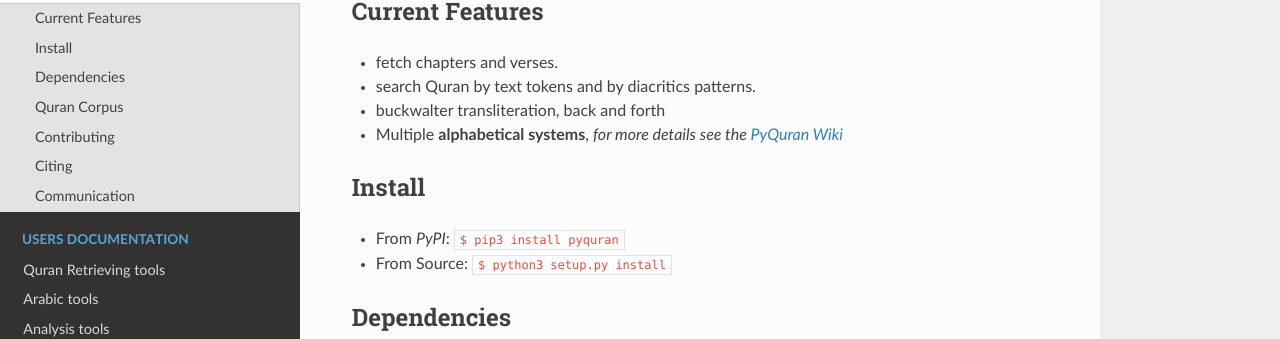
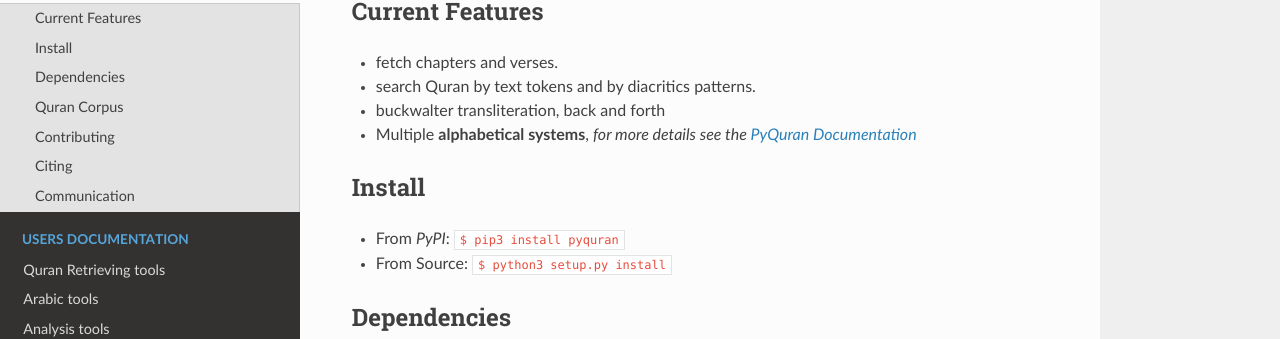
Before and after one commit to hci-lab/PyQuran, an MkDocs documentation site: the page built from documentation/docs/index.md, in a window 1280 px wide and 900 px high, scrolled down 418 px. Shown: the part 133-472 px from the top of the window. Built offline with MkDocs 1.6.1, drawn with Linux system fonts in a browser that asks for light colours; nearby versions of some CDN libraries; old or Windows-style settings are respelled for this version of MkDocs.

Commit message:
syncying

```diff
--- a/documentation/docs/index.md
+++ b/documentation/docs/index.md
@@ -29,7 +29,8 @@ It is a dynamic construction of letters—
 - fetch chapters and verses.
 - search Quran by text tokens and by diacritics patterns.
 - buckwalter transliteration, back and forth
-- Multiple **alphabetical systems**, *for more details see the [PyQuran Wiki](https://github.com/TahaMagdy/PyQuran/wiki)*
+- Multiple **alphabetical systems**, *for more details see the [PyQuran
+  Documentation](https://hci-lab.github.io/PyQuran-Private/)*
 
 
 
```
